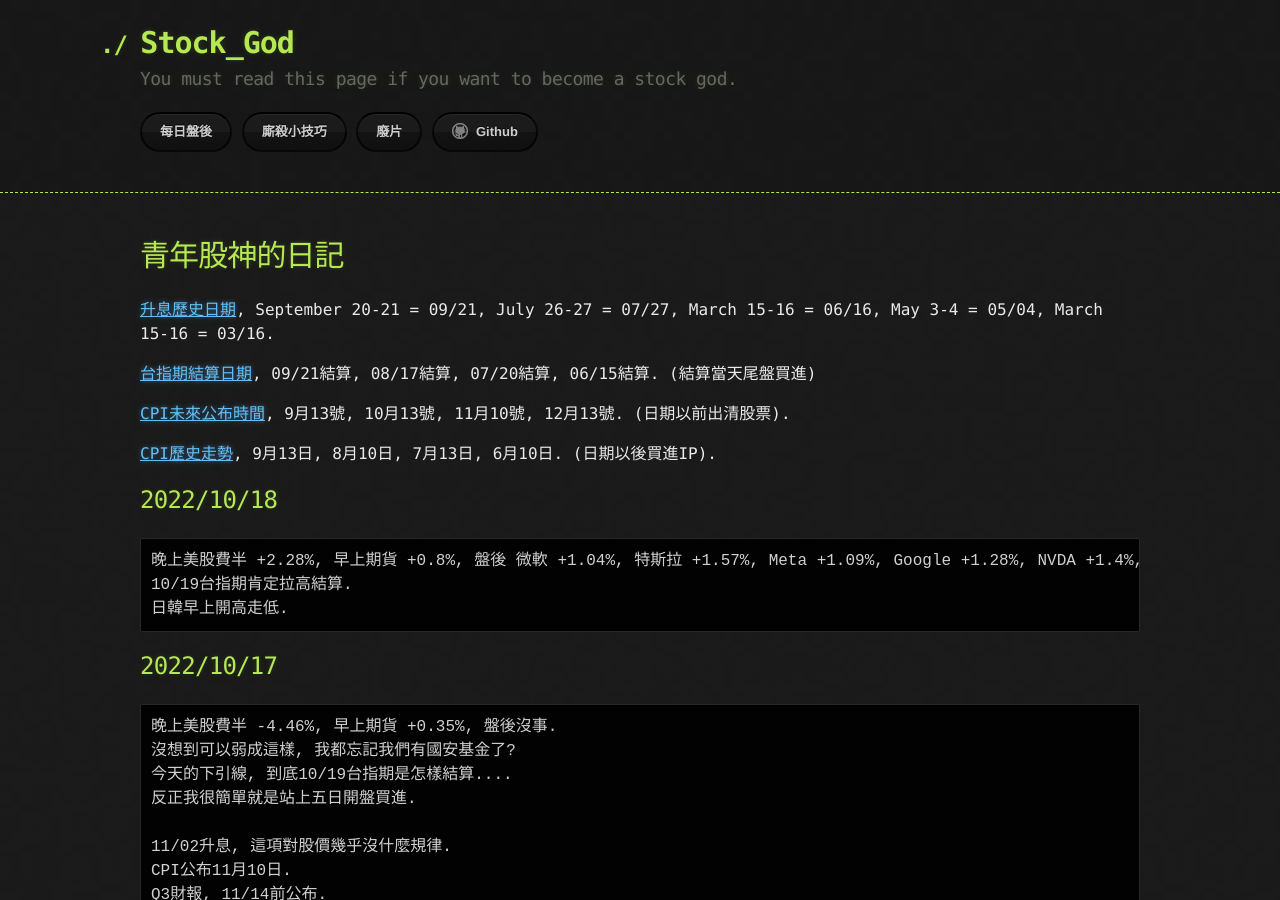
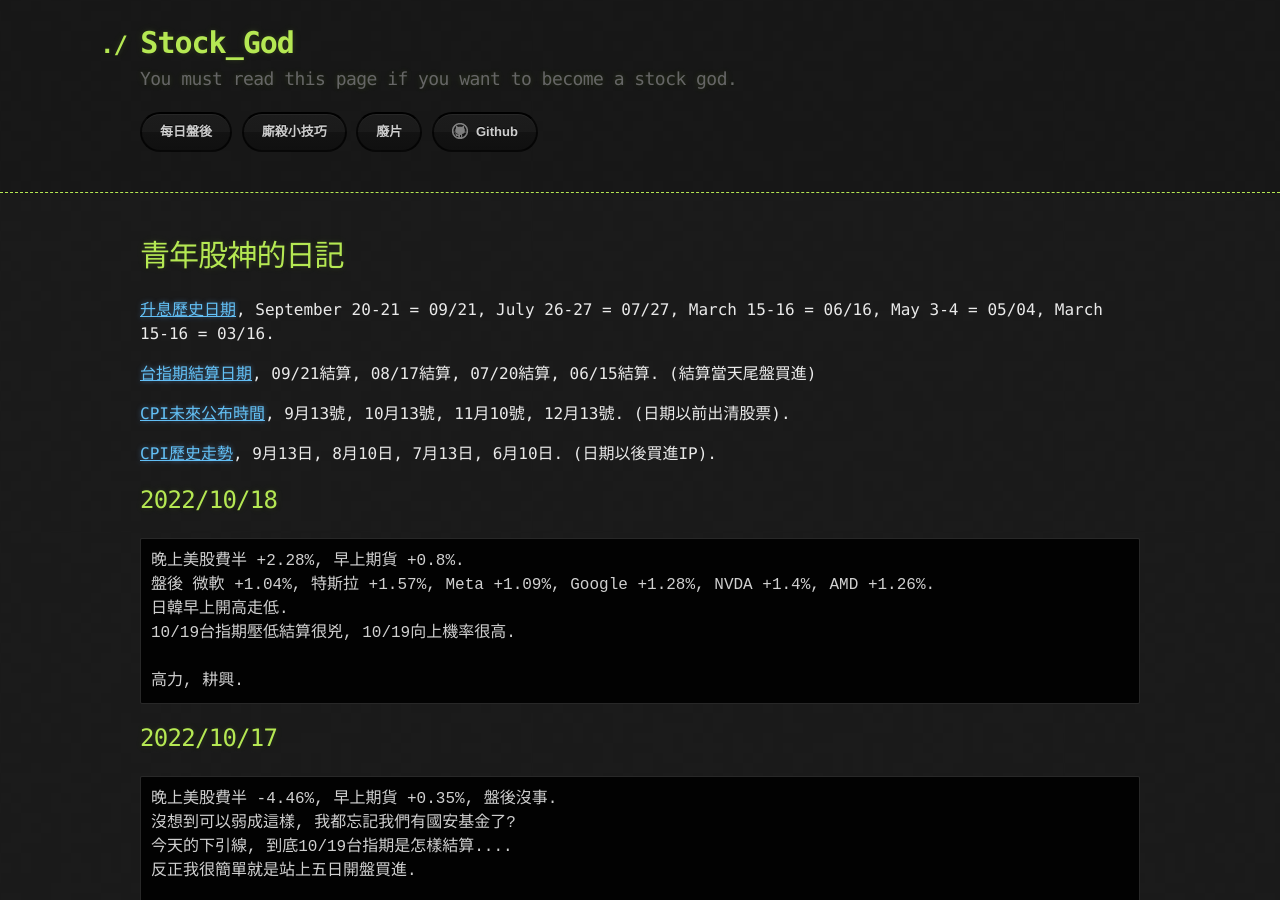
Before and after one commit to lepg5487/Stock_God, a Jekyll site: the page built from index.md, in a window 1280 px wide and 900 px high. Built offline with Jekyll 4.4.1, drawn with Linux system fonts in a browser that asks for light colours; our own code applies the rules of GitHub Pages for plain Markdown files.

Commit message:
Update index.md

````diff
--- a/index.md
+++ b/index.md
@@ -14,9 +14,12 @@
 
 ## 2022/10/18
 ```
-晚上美股費半 +2.28%, 早上期貨 +0.8%, 盤後 微軟 +1.04%, 特斯拉 +1.57%, Meta +1.09%, Google +1.28%, NVDA +1.4%, AMD +1.26%.
-10/19台指期肯定拉高結算.
+晚上美股費半 +2.28%, 早上期貨 +0.8%.
+盤後 微軟 +1.04%, 特斯拉 +1.57%, Meta +1.09%, Google +1.28%, NVDA +1.4%, AMD +1.26%.
 日韓早上開高走低.
+10/19台指期壓低結算很兇, 10/19向上機率很高.
+
+高力, 耕興.
 ```
 
 ## 2022/10/17
````
